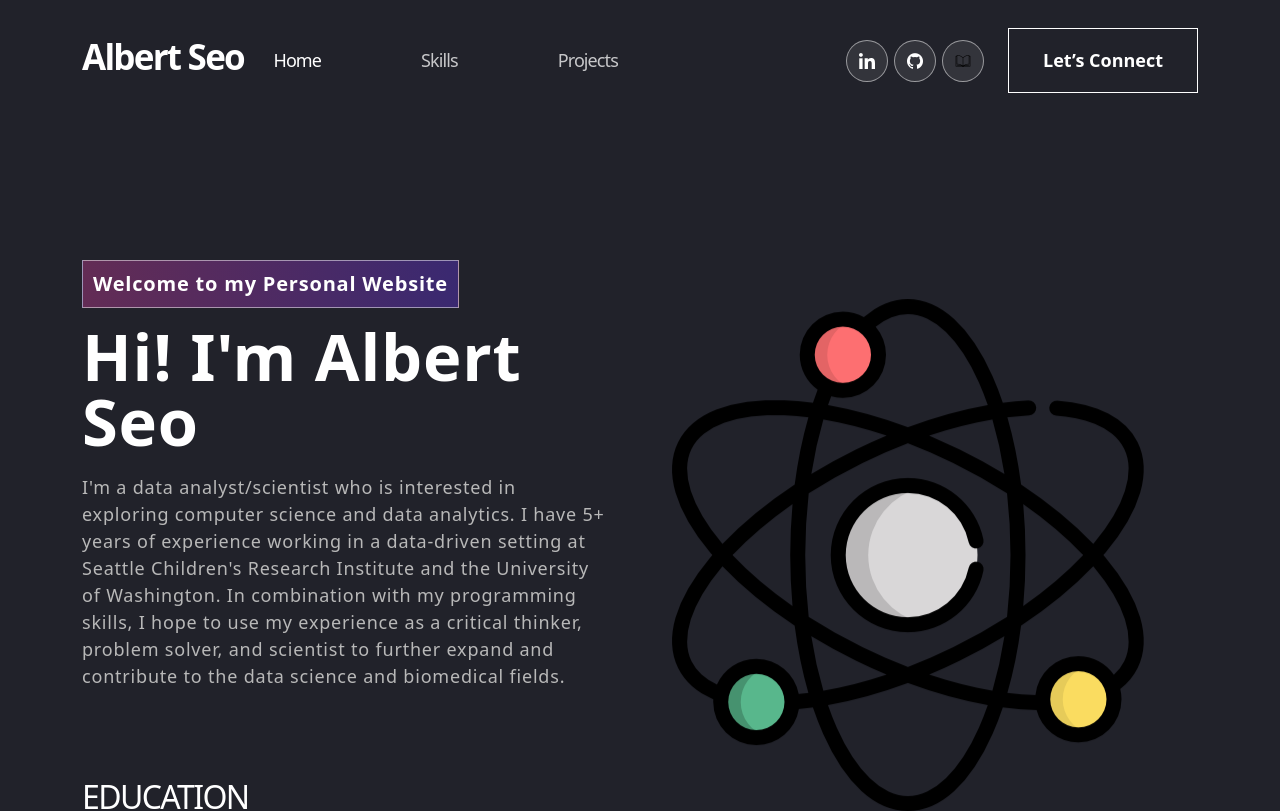
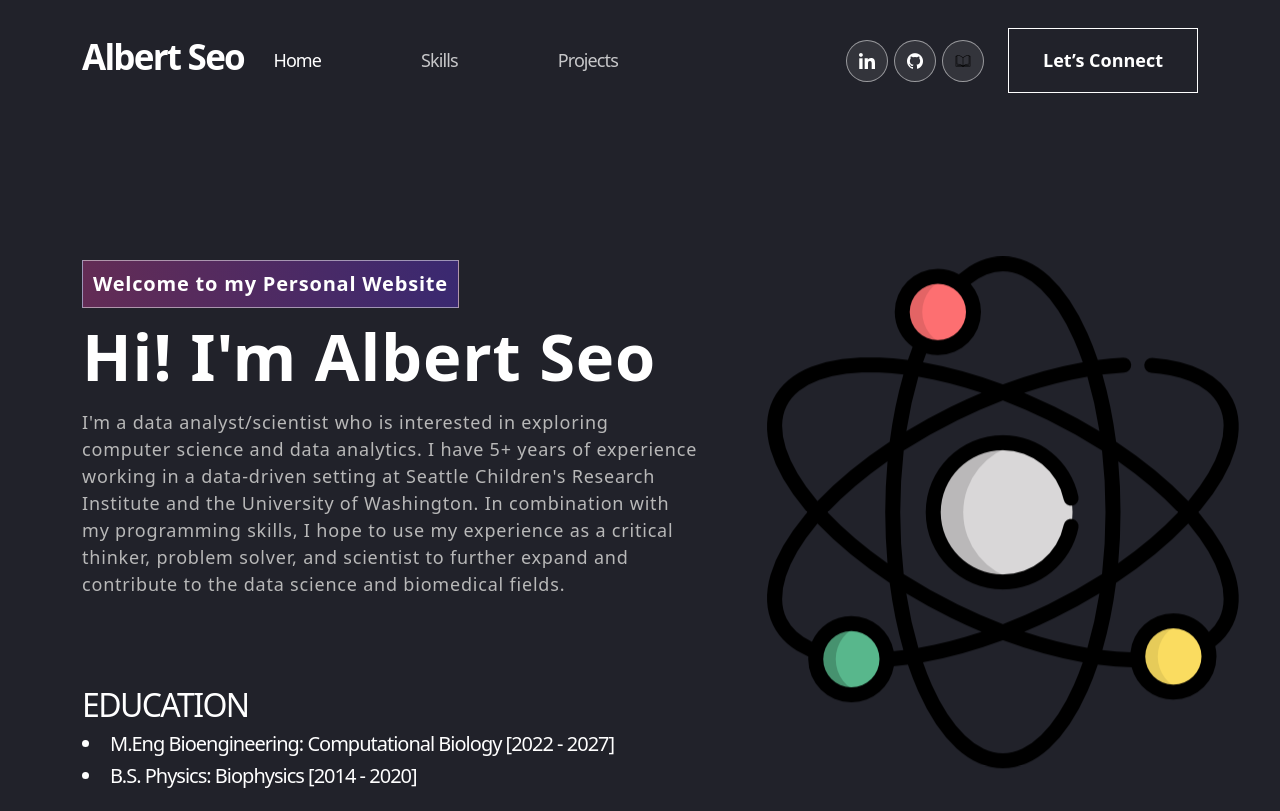
Before and after one commit to albertjseo/personal-portfolio, a React (Create React App) app: page / in a window 1280 px wide. Shown: the top 811 px of the page. Built offline with nearby package versions, Linux system fonts and the light colour scheme.

Commit message:
Reverting About.js

```diff
--- a/src/components/About.js
+++ b/src/components/About.js
@@ -43,7 +43,7 @@ export default function About() {
         <section className="about" id="home">
             <Container>
                 <Row className="align-items-center">
-                    <Col>
+                    <Col xs={12} md={6} xl={7}>
                         <span className="tagline">Welcome to my Personal Website</span>
                         <h1>{`Hi! I'm Albert Seo`}</h1>
                         <p>
@@ -67,7 +67,7 @@ export default function About() {
                             </li>
                         </h5>
                     </Col>
-                    <Col>
+                    <Col xs={12} md={6} xl={5}>
                         <img src={headerImg} alt="About Img" />
                     </Col>
                 </Row>
```
